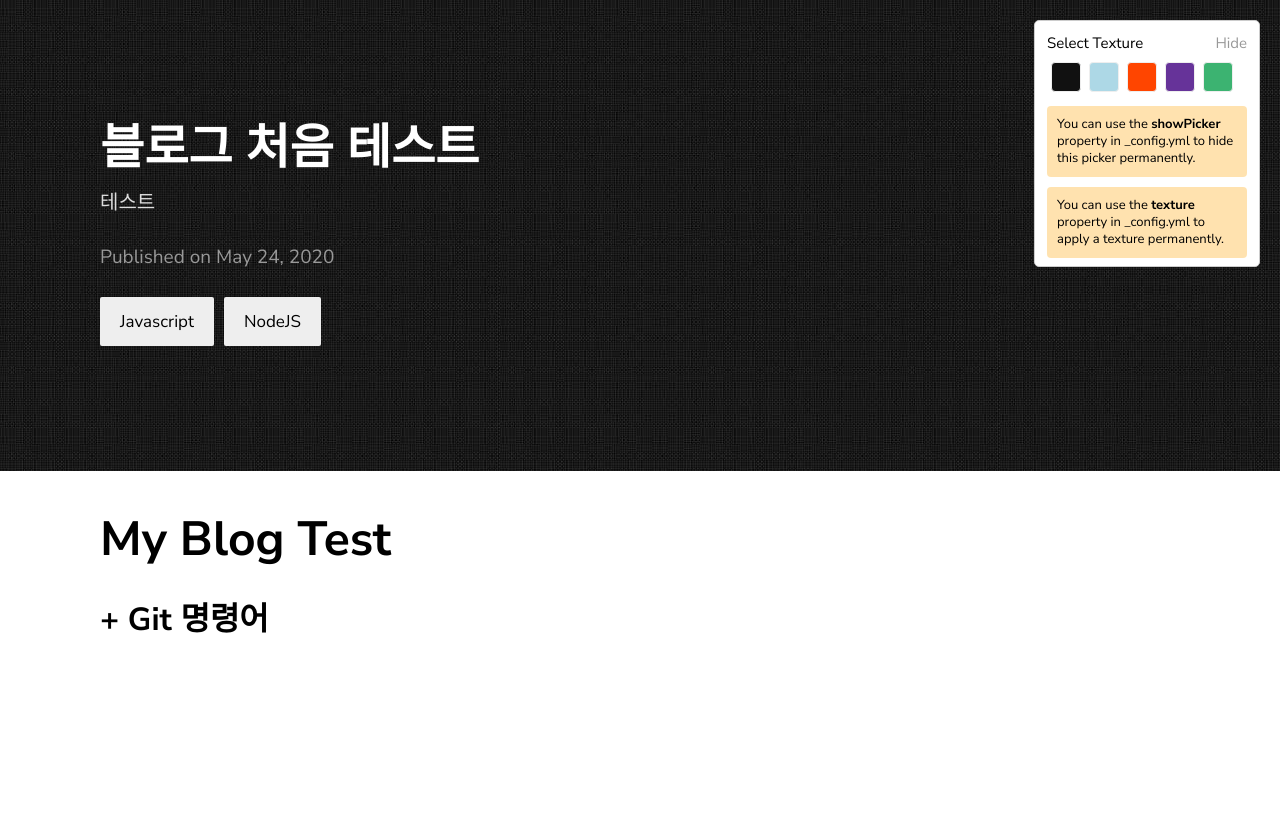
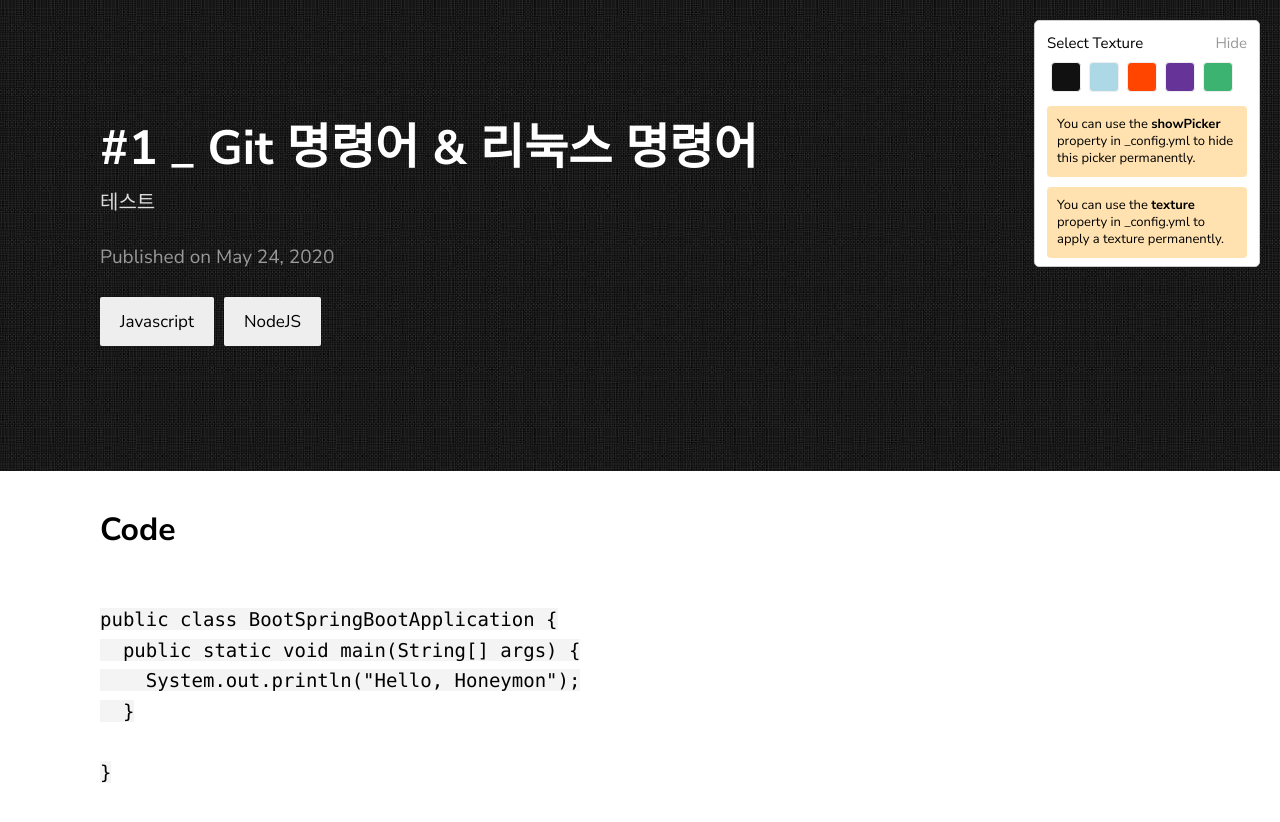
Before and after one commit to ytw060309/blog, a Jekyll site: the page built from _posts/2020-05-24-블로그-테스트.markdown, in a window 1280 px wide. Shown: the top 822 px of the page. Built offline with Jekyll 4.4.1, drawn with Linux system fonts in a browser that asks for light colours.

Commit message:
테스트 포스팅

```diff
--- a/_posts/2020-05-24-블로그-테스트.markdown
+++ b/_posts/2020-05-24-블로그-테스트.markdown
@@ -1,11 +1,20 @@
 ---
 layout: post
-title:  "블로그 처음 테스트"
+title:  "#1 _ Git 명령어 & 리눅스 명령어"
 description: 테스트
 date:   2020-05-24 21:03:36 +0530
 categories: Javascript NodeJS
 ---
 
-# My Blog Test
+## Code
 
-## + Git 명령어
+<pre>
+<code>
+public class BootSpringBootApplication {
+  public static void main(String[] args) {
+    System.out.println("Hello, Honeymon");
+  }
+
+}
+</code>
+</pre>
```
